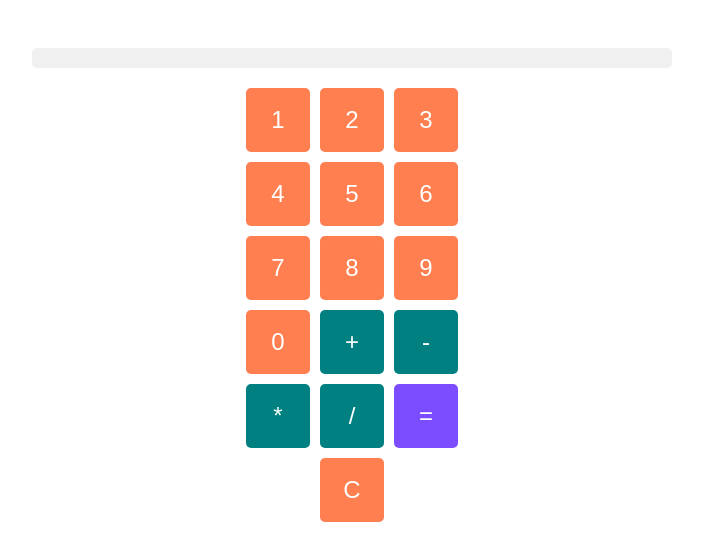
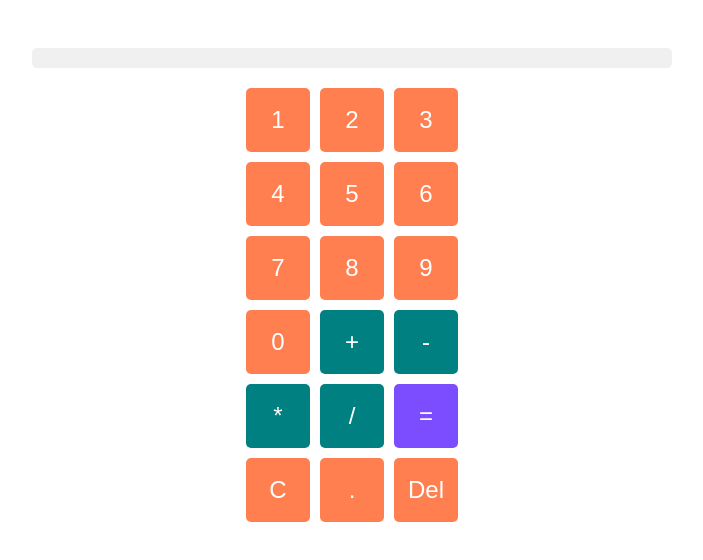
Before and after one commit to Abderrahmen-taouai/Project-Calculator-, a plain HTML site: page index.html in a window 1280 px wide. Shown: the whole page, without its empty margins (288-991 px from the left). Drawn offline with Linux system fonts and the light colour scheme.

Commit message:
Update index.html

```diff
--- a/index.html
+++ b/index.html
@@ -30,6 +30,7 @@
             </div>
             <div class="row">
                 <button class="btn-number">0</button>
+
                 <button class="btn-op">+</button>
                 <button class="btn-op">-</button>
             </div>
@@ -40,6 +41,9 @@
             </div>
             <div class="row">
                 <button class="btn-clear" id="clear">C</button>
+                <button class="btn-opa" data-id="fraction" >.</button>
+                <button class="btn-opa" data-id="delete" >Del</button>
+
             </div>
         </div>
     </div>
```
